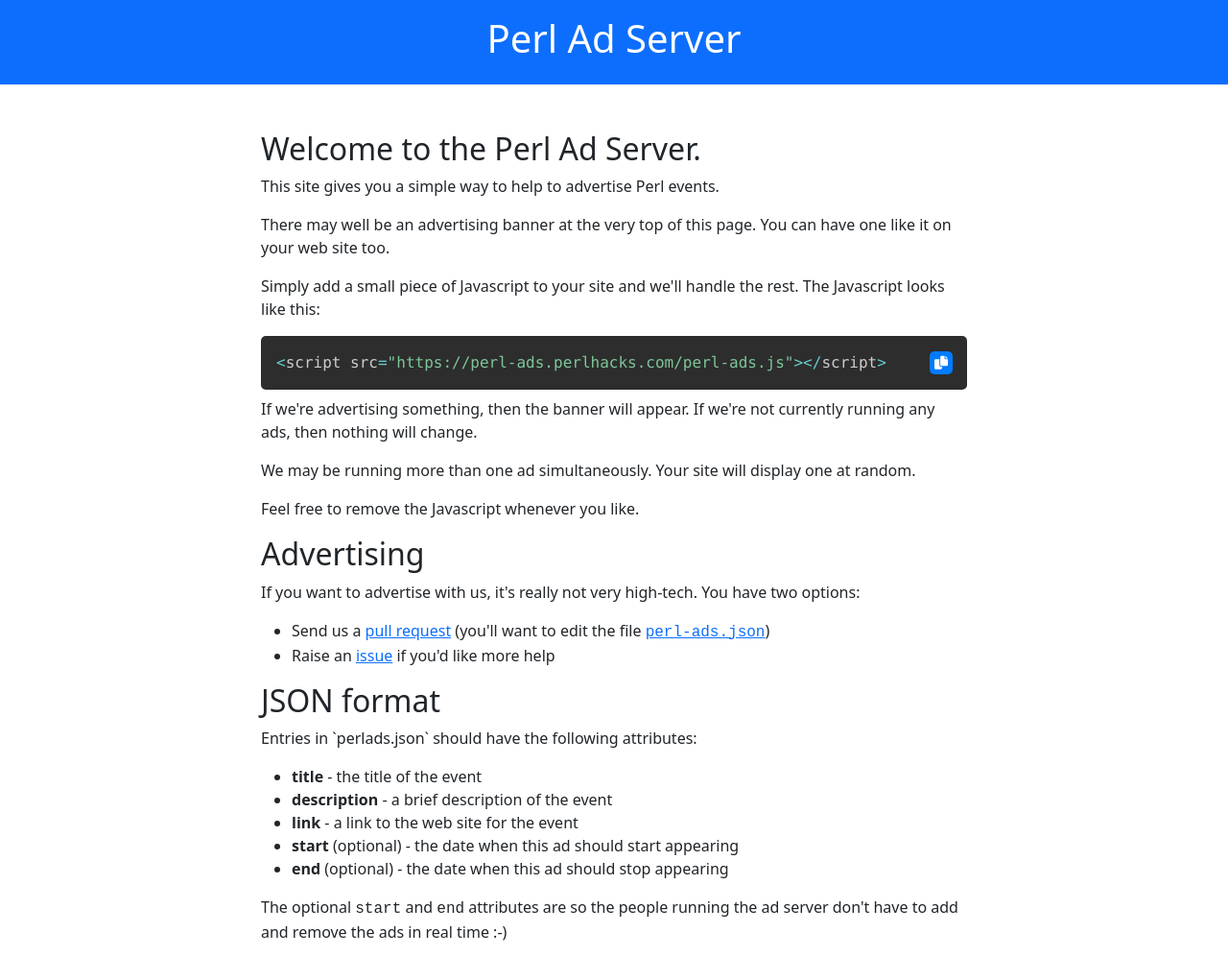
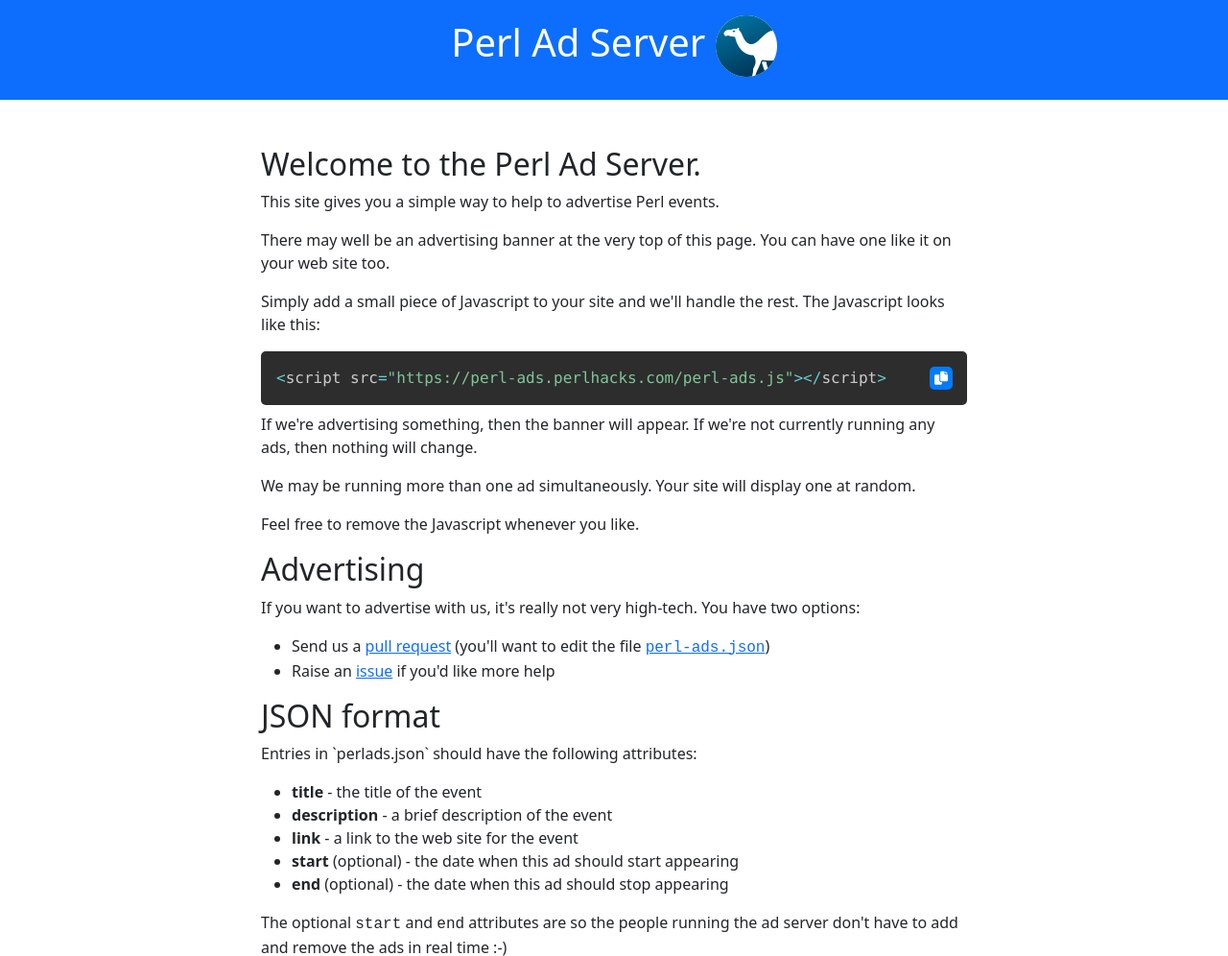
Before and after one commit to PerlToolsTeam/perl-ads, a plain HTML site: page docs/index.html in a window 1280 px wide. Shown: the top 996 px of the page at 96% size. Drawn offline with nearby package versions, Linux system fonts and the light colour scheme; no server answers.

Commit message:
Add new camel logo

```diff
--- a/docs/index.html
+++ b/docs/index.html
@@ -22,7 +22,7 @@
 </head>
 <body>
   <header class="bg-primary text-white text-center py-3">
-    <h1>Perl Ad Server</h1>
+    <h1>Perl Ad Server <img src="/logo.png"></h1>
   </header>
   <main class="container my-5">
     <div class="row">
```
Also changed, not shown: docs/logo.png (added).
